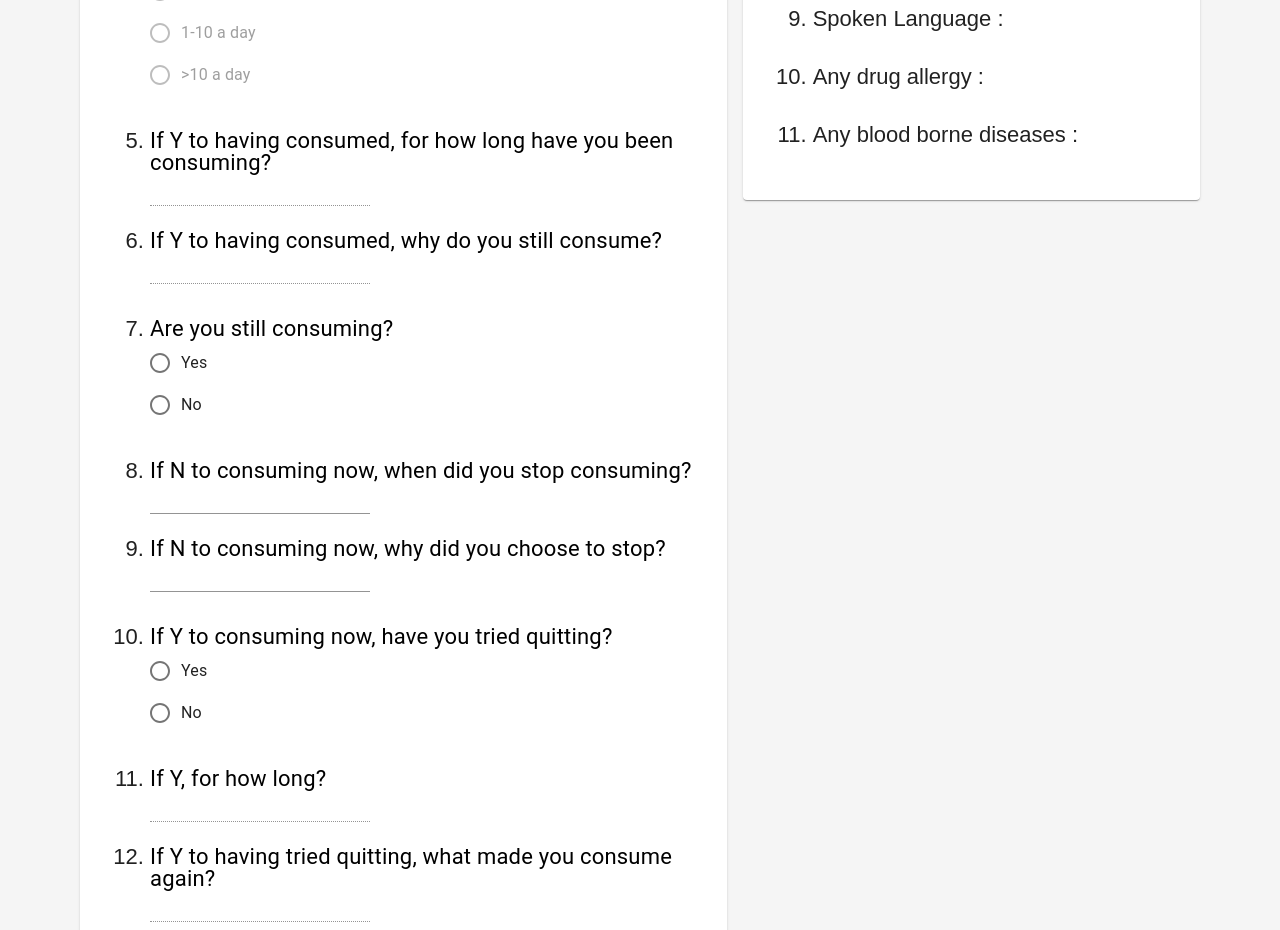
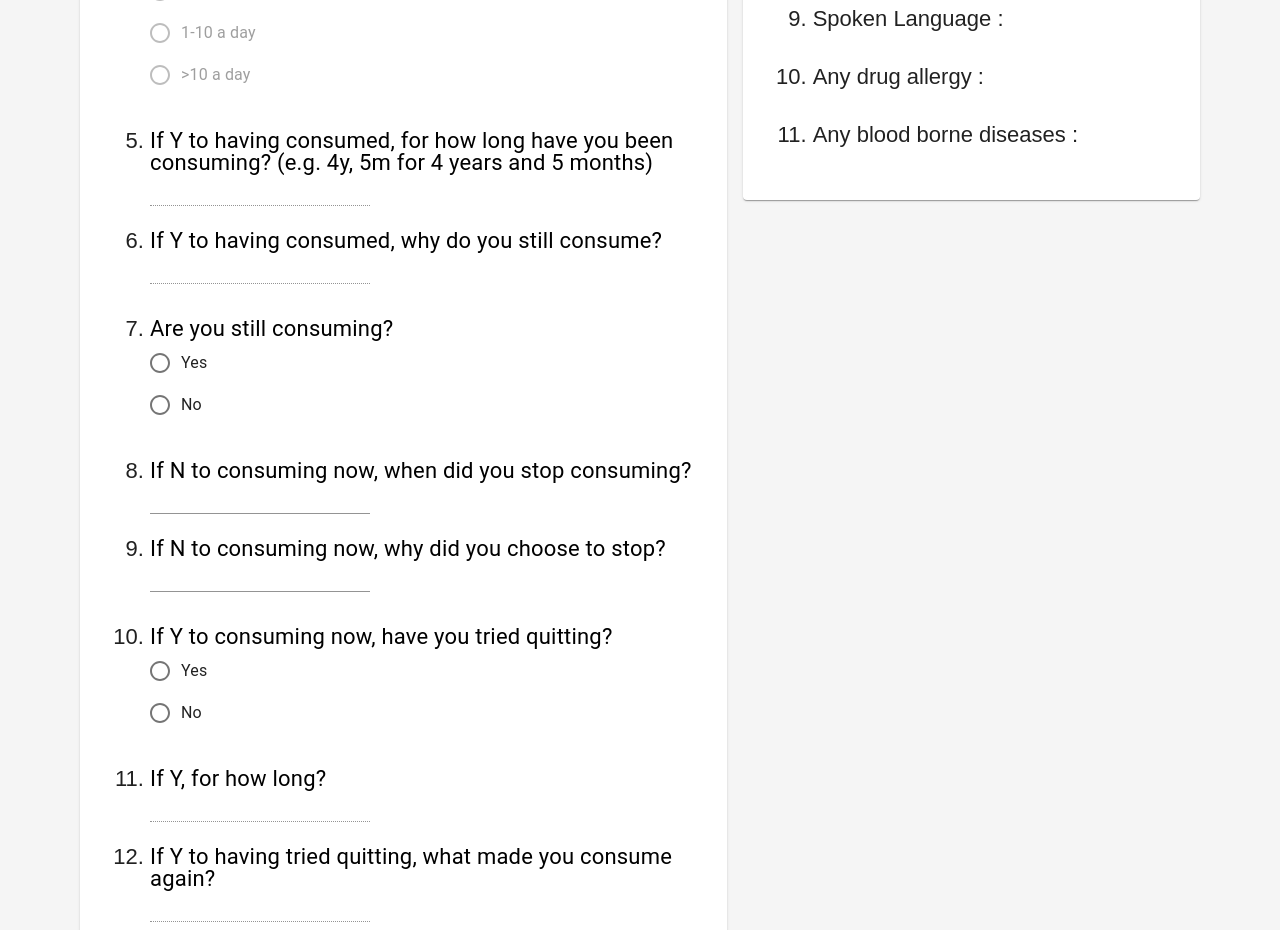
Before and after one commit to i2Eye/i2Eye-Front, a React (Create React App) app: page /stations in a window 1280 px wide. Shown: the part 820-1750 px from the top of the page. Built offline with nearby package versions, Linux system fonts and the light colour scheme.

Commit message:
Update OralHealth.js

```diff
--- a/src/Components/StationComponents/OralHealth.js
+++ b/src/Components/StationComponents/OralHealth.js
@@ -35,7 +35,8 @@ const radioQuestions1 = [
 
 const questions2 = [
   {
-    question: "If Y to having consumed, for how long have you been consuming?",
+    question:
+      "If Y to having consumed, for how long have you been consuming? (e.g. 4y, 5m for 4 years and 5 months)",
     id: "duration",
   },
   {
```
